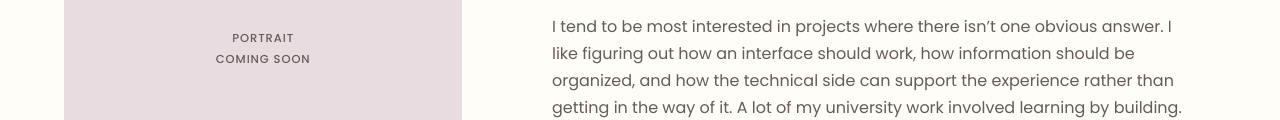
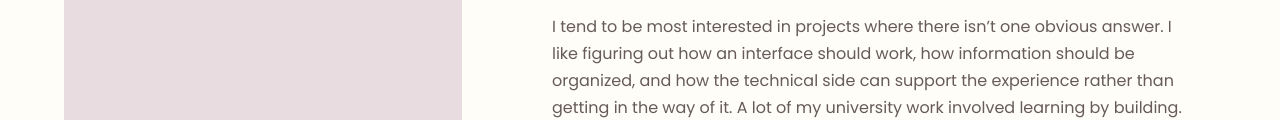
Before and after one commit to eyoung-15/eyoung-15.portfolio, a plain HTML site: page about.html in a window 1280 px wide. Shown: the part 581-701 px from the top of the page. Drawn offline with Linux system fonts and the light colour scheme.

Commit message:
Update about.html

```diff
--- a/about.html
+++ b/about.html
@@ -46,7 +46,6 @@
 
     <section class="about-intro section-shell">
       <div class="about-photo-placeholder" role="img" aria-label="Portrait placeholder">
-        <span>Portrait<br>coming soon</span>
       </div>
 
       <div class="about-intro-copy">
```
